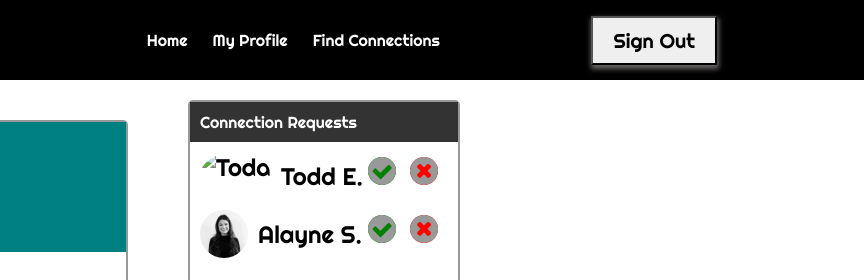
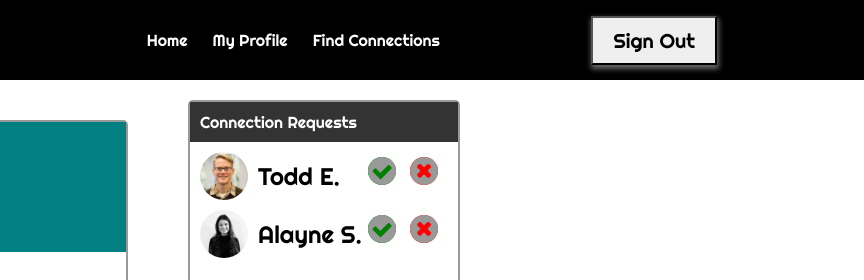
Before and after one commit to swynnejr/Profile_Page, a plain HTML site: page index.html in a window 1280 px wide. Shown: the top 280 px of the page, 416-1280 px from the left. Drawn offline with Linux system fonts and the light colour scheme.

Commit message:
Fixed post test

```diff
--- a/index.html
+++ b/index.html
@@ -57,7 +57,7 @@
                     <div class="card-request">
                         <div class="user-line">
                             <span class="start">
-                                <img src="images/todd-s.jp" alt="Todd" class="avatar-s">
+                                <img src="images/todd-s.jpg" alt="Todd" class="avatar-s">
                                 <span>Todd E.</span>
                             </span>
                             <span class="end">
```
